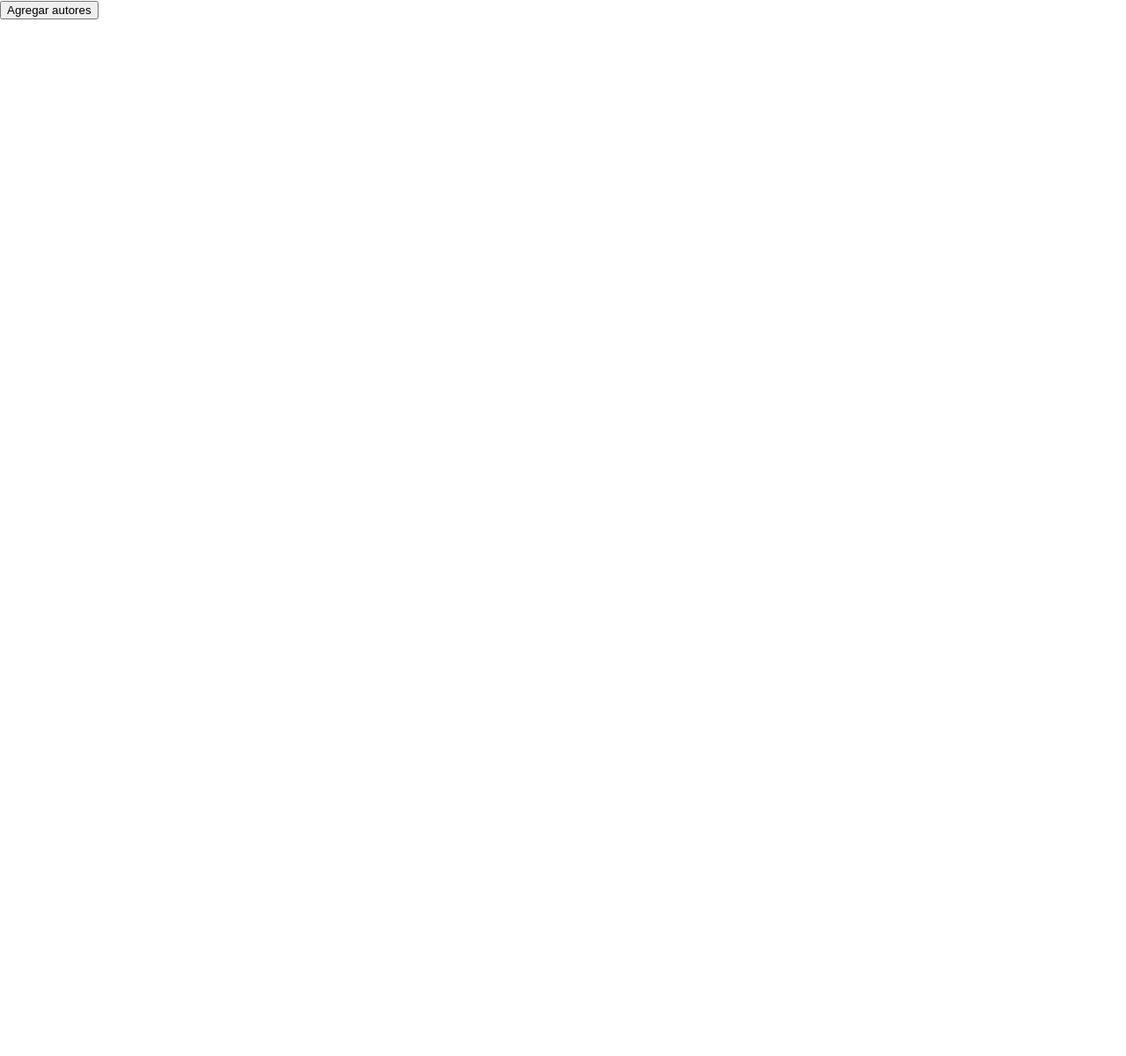
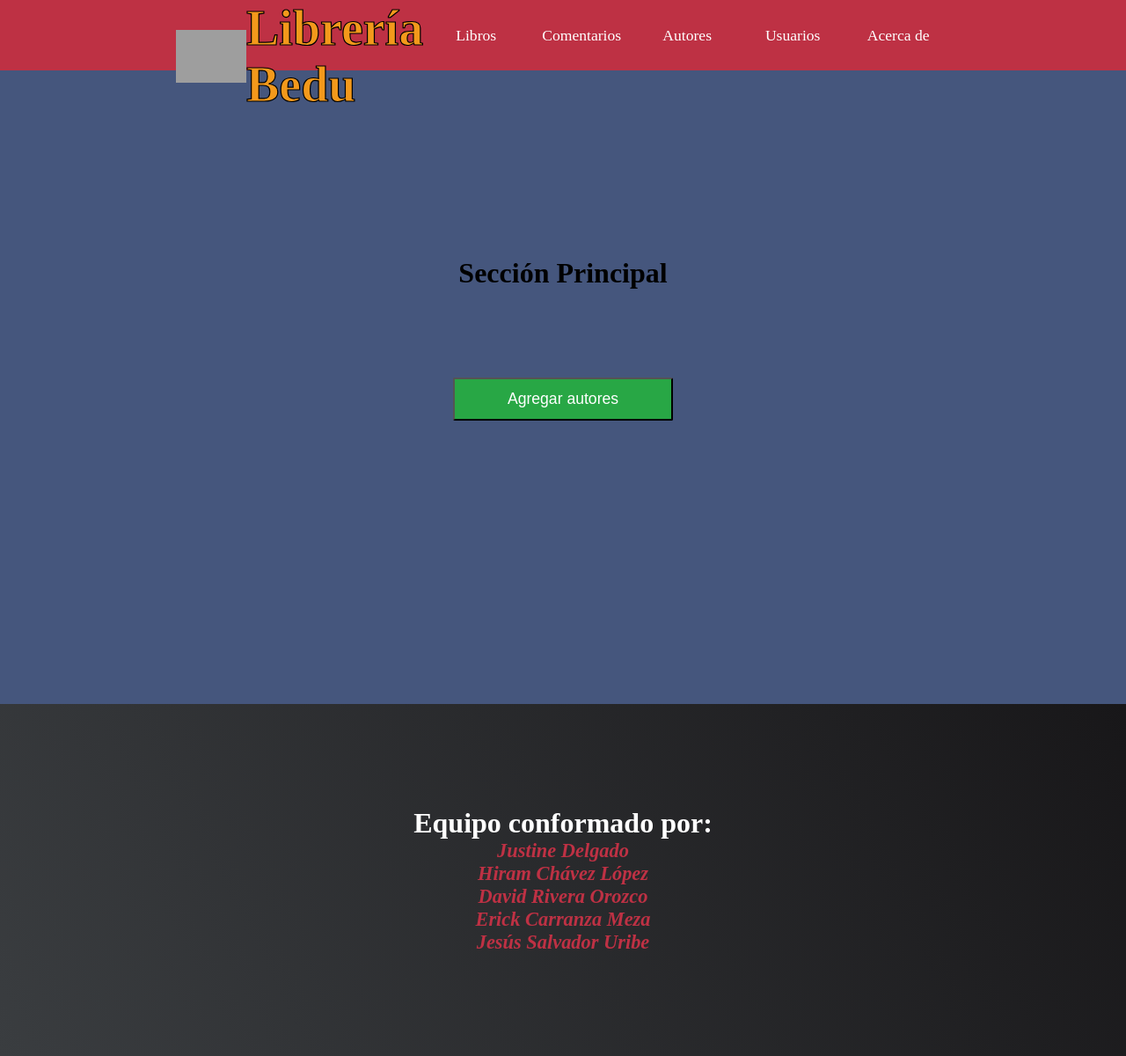
Before and after one commit to JustLearningMX/libreria-1, a React (Create React App) app: page / in a window 1280 px wide. Shown: the whole page at 88% size. Before the commit the page ends 800 px from the top, so only its background shows below. Built offline with nearby package versions, Linux system fonts and the light colour scheme; grey boxes are pictures that could not be loaded.

Commit message:
Se agregan componentes principales: header, main y footer.

```diff
--- a/src/components/App.js
+++ b/src/components/App.js
@@ -1,27 +1,15 @@
-import { useState } from 'react'
-import Autores from "./Autores";
+import { Footer } from "./Footer";
+import { Header } from "./Header";
+import { Main } from "./Main";
 
 function App() {
-  const [isAdd, setIsAdd] = useState(false)
-  const [textAddUpdate, setTextAddUpdate] = useState('Agregar autores')
-
-  const handleAddAutor = (event) => {
-    setIsAdd(!isAdd)
-    if(isAdd){
-      setTextAddUpdate('Agregar autores')
-    }else{
-      setTextAddUpdate('Ocultar agregar autores')
-    }
-  }
-
 
   return (
     <div className="App">
-
-      <button onClick={handleAddAutor}>{textAddUpdate}</button>
-      { isAdd && <Autores/>}
+      <Header />
+      <Main />
+      <Footer />
     </div>
   );
 }
-
 export default App;
--- /dev/null
+++ b/src/components/Footer.js
@@ -0,0 +1,16 @@
+import styles from "../css/Footer.module.css";
+
+export function Footer() {
+  return (
+    <footer className={styles.footer}>
+      <div>
+        <h1 className={styles.h1_}>Equipo conformado por:</h1>
+        <p className={styles.p_}>Justine Delgado</p>
+        <p className={styles.p_}>Hiram Chávez López</p>
+        <p className={styles.p_}>David Rivera Orozco</p>
+        <p className={styles.p_}>Erick Carranza Meza</p>
+        <p className={styles.p_}>Jesús Salvador Uribe</p>
+      </div>
+    </footer>
+  );
+}
--- /dev/null
+++ b/src/components/Header.js
@@ -0,0 +1,26 @@
+//import img from "../imgs/library.png";
+import styles from "../css/Header.module.css";
+
+export function Header() {
+  return (
+    <header className={styles.header}>
+      <nav className={styles.navbar}>
+        <figure className={styles.logoHeader}>
+          <img
+            className={styles.logo}
+            src="https://i.pinimg.com/originals/b9/12/80/b91280364e12594bea63ae99ccc2767e.png"
+            alt="Logo-LibreríaBedu"
+          />
+        </figure>
+        <p className={styles.titulo}>Librería Bedu</p>
+        <ul className={styles.menu}>
+          <li className={styles.menuItems}>Libros</li>
+          <li className={styles.menuItems}>Comentarios</li>
+          <li className={styles.menuItems}>Autores</li>
+          <li className={styles.menuItems}>Usuarios</li>
+          <li className={styles.menuItems}>Acerca de</li>
+        </ul>
+      </nav>
+    </header>
+  );
+}
--- /dev/null
+++ b/src/components/Main.js
@@ -0,0 +1,27 @@
+import styles from '../css/Main.module.css';
+import { useState } from "react";
+import Autores from './Autores';
+
+
+export function Main() {
+  const [isAdd, setIsAdd] = useState(false);
+  const [textAddUpdate, setTextAddUpdate] = useState("Agregar autores");
+
+  const handleAddAutor = (event) => {
+    setIsAdd(!isAdd);
+    if (isAdd) {
+      setTextAddUpdate("Agregar autores");
+    } else {
+      setTextAddUpdate("Ocultar agregar autores");
+    }
+  };
+
+  return (
+    <main className={styles.main}>
+      <h1>Sección Principal</h1>
+      <button className={styles.button_} style={{marginTop: "100px"}} onClick={handleAddAutor}>{textAddUpdate}</button>
+      {isAdd && <Autores />}
+
+    </main>
+  );
+}
--- /dev/null
+++ b/src/css/Footer.module.css
@@ -0,0 +1,21 @@
+.footer {
+  height: 50vh;
+  display: flex;
+  justify-content: center;
+  align-items: center;
+  background-image: linear-gradient(62deg, #3a3d40 0%, #181719 100%);
+}
+
+.h1_ {
+  color: white;
+  font-size: 2;
+}
+
+.p_ {
+  color: #be3144;
+  font-size: 1.4em;
+  text-align: center;
+  font-weight: 200;
+  font-style: italic;
+  font-weight: bold;
+}
--- /dev/null
+++ b/src/css/Header.module.css
@@ -0,0 +1,67 @@
+.header {
+  background-color: #be3144;
+  position: fixed;
+  top: 0;
+  left: 0;
+  width: 100%;
+  z-index: 9;
+  height: 80px;
+  /* display: flex;
+  justify-content: center; */
+}
+
+.navbar {
+  display: grid;
+  grid-template-columns: 0.3fr 1.2fr 2.5fr;
+  height: 100%;
+  margin: 0 200px;
+}
+
+.logoHeader {
+  /* background-color: green; */
+  display: flex;
+  justify-content: center;
+  align-items: center;
+}
+
+.logo {
+  height: 60px;
+  object-fit: cover;
+}
+
+.titulo {
+  /* background-color: pink; */
+  display: flex;
+  justify-content: left;
+  align-items: center;
+  font-size: 3.5rem;
+  font-weight: 700;
+  -webkit-text-stroke-color: #000;
+  -webkit-text-stroke-width: 1.2px;
+  /* shorthand */
+  -webkit-text-stroke: 1.2px #000;
+  /* color del texto */
+  -webkit-text-fill-color: #f3991b;
+}
+
+.menu {
+  /*Opciones del menú*/
+   display: grid;
+   grid-template-columns: repeat(5, 120px);
+  /* justify-content: center;  */
+}
+
+.menuItems {
+  line-height: 80px;
+  width: 100%;
+  list-style: none;
+  text-align: center;
+  color: white;
+  font-size: 1.1rem;
+  font-weight: 100;
+}
+
+.menuItems:hover {
+  background-color: rgba(69, 86, 125, 1);
+  transition: 0.3s;
+}
--- /dev/null
+++ b/src/css/Main.module.css
@@ -0,0 +1,20 @@
+.main{
+    display: flex;
+    flex-direction: column;
+    justify-content: center;
+    align-items: center;
+    height: 100vh;
+    background-color: #45567d;
+}
+
+.button_ {
+    margin-bottom: 30px;
+    display: block;
+    width: 250px;
+    padding: 0.75rem;
+    background-color: #28a745;
+    color: white;
+    border-radius: 2px;
+    cursor: pointer;
+    font-size: 1.1rem;
+}
--- a/src/css/index.css
+++ b/src/css/index.css
@@ -1,13 +1,25 @@
-body {
-  margin: 0;
-  font-family: -apple-system, BlinkMacSystemFont, 'Segoe UI', 'Roboto', 'Oxygen',
-    'Ubuntu', 'Cantarell', 'Fira Sans', 'Droid Sans', 'Helvetica Neue',
-    sans-serif;
-  -webkit-font-smoothing: antialiased;
-  -moz-osx-font-smoothing: grayscale;
+html {
+  box-sizing: border-box;
 }
 
-code {
-  font-family: source-code-pro, Menlo, Monaco, Consolas, 'Courier New',
-    monospace;
+*,
+*:before,
+*:after {
+  margin: 0;
+  padding: 0;
+  outline: 0;
+  box-sizing: inherit;
 }
+
+html {
+    box-sizing: border-box;
+  }
+
+  *,
+  *:before,
+  *:after {
+    margin: 0;
+    padding: 0;
+    outline: 0;
+    box-sizing: inherit;
+  }
```
